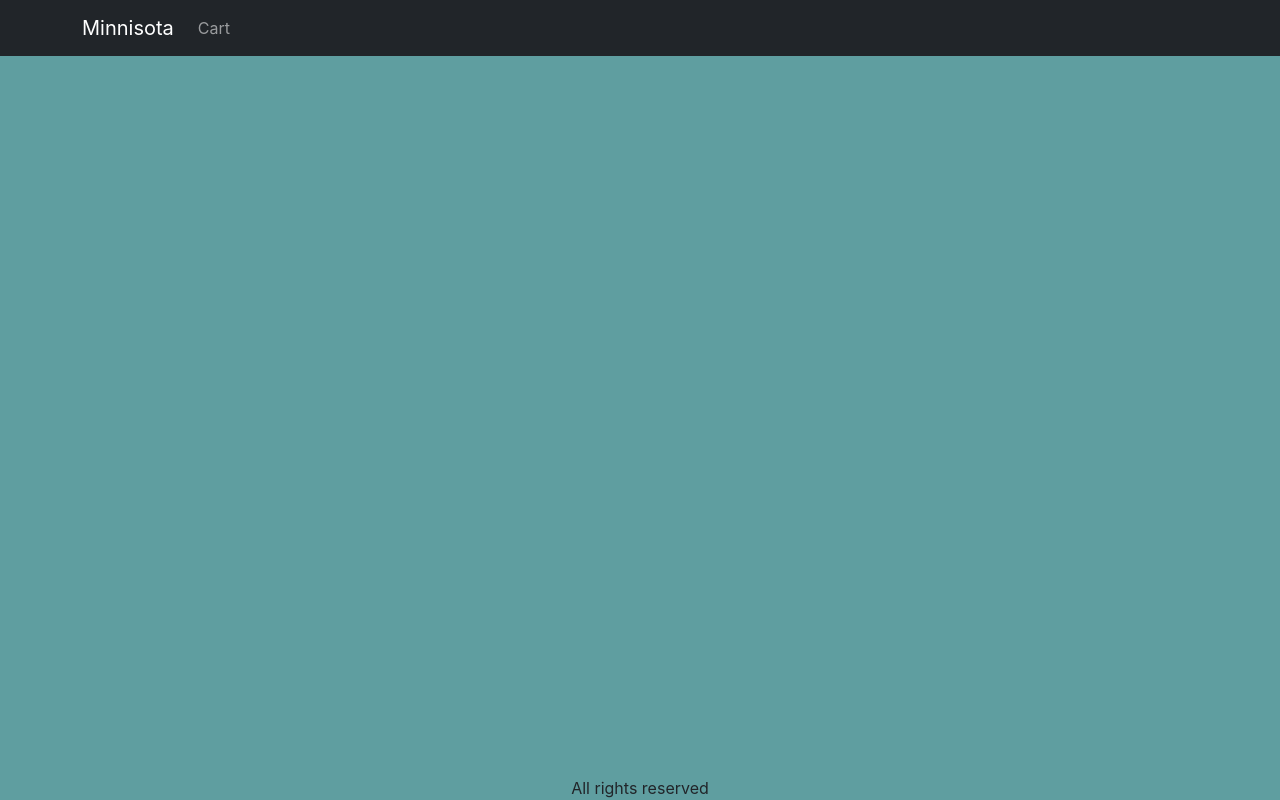
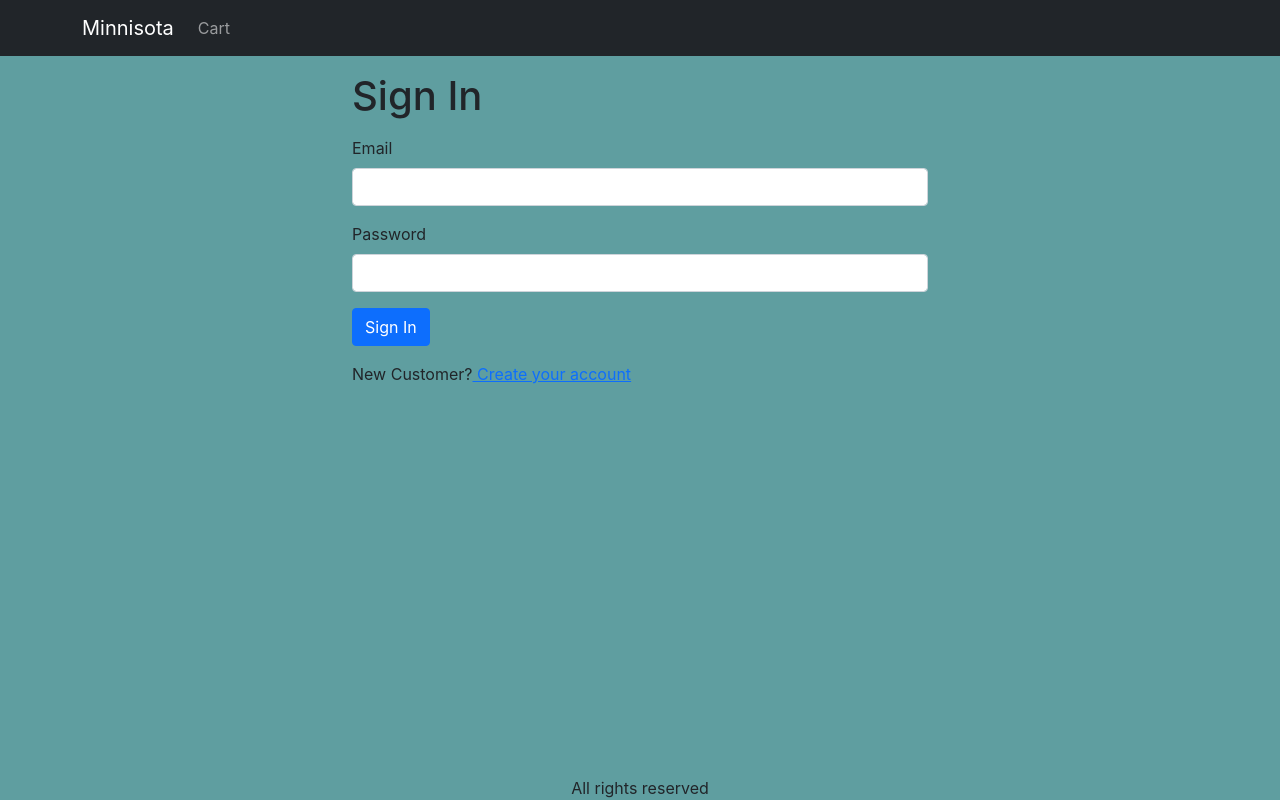
Before and after one commit to min-coding/ecommerce-website, a React (Create React App) app in the folder frontend/: page /signin in a window 1280 px wide. Built offline with nearby package versions, Linux system fonts and the light colour scheme.

Commit message:
create sign in page

```diff
--- a/frontend/src/App.css
+++ b/frontend/src/App.css
@@ -37,3 +37,7 @@
 .img-thumbnail{
   height: 80px;
 }
+
+.small-container{
+  max-width: 600px;
+}
--- a/frontend/src/App.js
+++ b/frontend/src/App.js
@@ -10,6 +10,7 @@
 import Container from 'react-bootstrap/Container';
 import { LinkContainer } from 'react-router-bootstrap';
 import { Store } from './Store';
+import SignInScreen from './pages/SignInScreen';
 
 function App() {
   const { state } = React.useContext(Store);
@@ -41,6 +42,7 @@
           <Container className="mt-3">
             <Routes>
               <Route path="/" element={<HomeScreen />} />
+              <Route path="/signin" element={<SignInScreen />} />
               <Route path="/cart" element={<CartScreen />} />
               <Route path="/products/:slug" element={<ProductScreen />} />
             </Routes>
--- /dev/null
+++ b/frontend/src/pages/SignInScreen.js
@@ -0,0 +1,47 @@
+import React from 'react';
+import Container from 'react-bootstrap/Container';
+import Form from 'react-bootstrap/Form';
+import Button from 'react-bootstrap/Button';
+import { Link, useLocation } from 'react-router-dom';
+import { Helmet } from 'react-helmet-async';
+
+export default function SignInScreen() {
+  const { search } = useLocation();
+
+  // To access Query string in URL
+  const redirectInUrl = new URLSearchParams(search).get('redirect');
+
+  // If there's
+  const redirect = redirectInUrl ? redirectInUrl : '/';
+
+  return (
+    <div>
+      <Container className="small-container">
+        <Helmet>
+          <title>Sign in</title>
+        </Helmet>
+        <h1 className="my-3">Sign In</h1>
+        <Form>
+          <Form.Group className="mb-3" controlId="email">
+            <Form.Label> Email </Form.Label>
+            <Form.Control type="email" required></Form.Control>
+          </Form.Group>
+          <Form.Group className="mb-3" controlId="password">
+            <Form.Label> Password </Form.Label>
+            <Form.Control type="password" required></Form.Control>
+          </Form.Group>
+          <div className="mb-3">
+            <Button type="submit"> Sign In</Button>
+          </div>
+          <div className="mb-3">
+            New Customer?
+            <Link to={`/signup?redirect=${redirect}`}>
+              {' '}
+              Create your account{' '}
+            </Link>
+          </div>
+        </Form>
+      </Container>
+    </div>
+  );
+}
```
